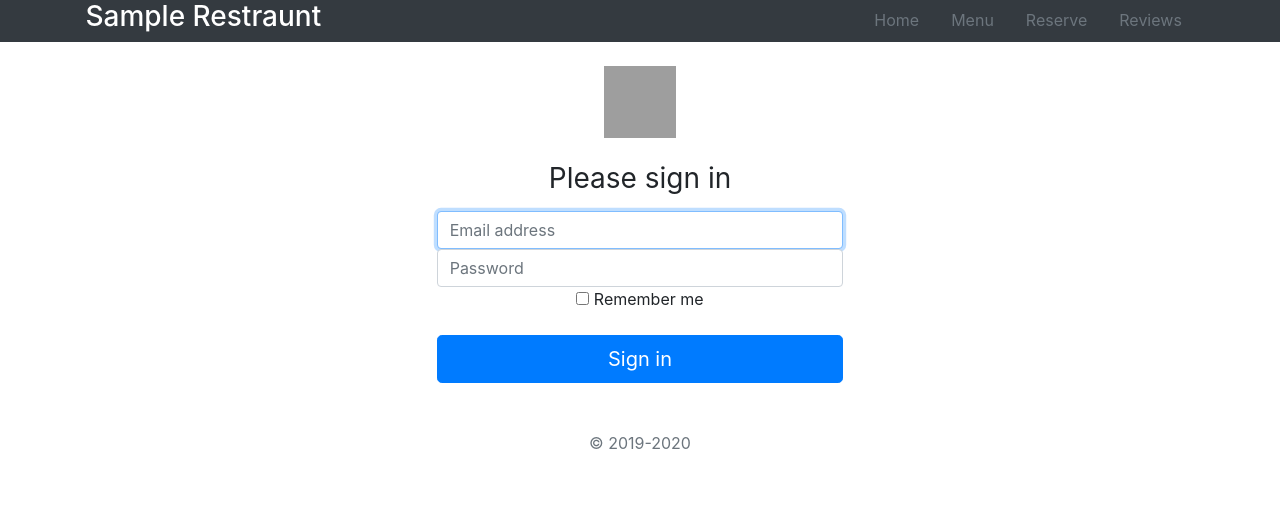
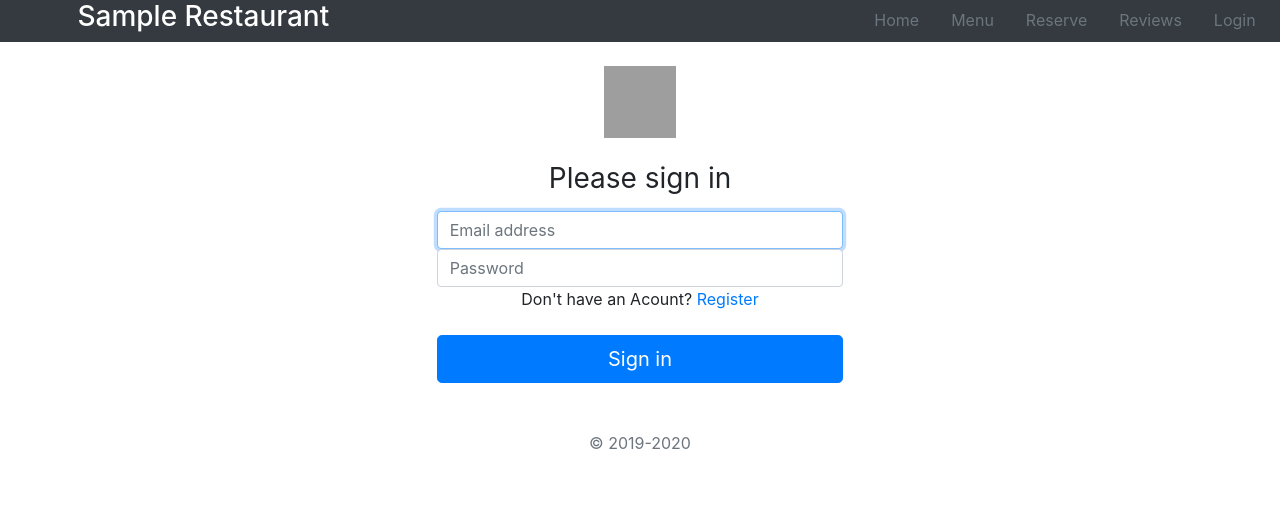
Before and after one commit to Bensonre/CS340_DB, a PHP site: page /SignIn.php in a window 1280 px wide. Shown: the top 508 px of the page. Run offline with PHP 8.4, Linux system fonts and the light colour scheme; data that the repository does not hold is empty; some libraries are stand-ins or nearby versions; grey boxes are pictures that could not be loaded.

Commit message:
feat(seesion): gets redirect working

```diff
--- a/Home.php
+++ b/Home.php
@@ -1,8 +1,8 @@
-<!DOCTYPE html>
 <?php
 $currentpage = "Home";
-//include('session.php');
+include('session.php');
 ?>
+<!DOCTYPE html>
 <html>
 
 <head>
@@ -18,7 +18,7 @@ $currentpage = "Home";
   ?>
     <main role="main" class="inner vh-100 d-flex justify-content-center align-items-center">
       <div>
-        <h1 class="cover-heading">Fake Restraunt</h1>
+        <h1 class="cover-heading">Fake Restaurant</h1>
         <p class="lead">This is a Sample site for Restraunts</p>
         <p class="lead">This Restraunts hours are 7:00 AM to 9:00 PM</p>
         <p class="lead">
--- a/Reserve.php
+++ b/Reserve.php
@@ -1,8 +1,8 @@
-<!DOCTYPE html>
 <?php
 $currentpage = "Reserve";
-//include('session.php');
+include('session.php');
 ?>
+<!DOCTYPE html>
 <html>
 
 <head>
--- a/Reviews.php
+++ b/Reviews.php
@@ -1,8 +1,8 @@
-<!DOCTYPE html>
 <?php
 $currentpage = "Reviews";
-//include('session.php');
+include('session.php');
 ?>
+<!DOCTYPE html>
 <html>
 
 <head>
--- a/SignIn.php
+++ b/SignIn.php
@@ -9,7 +9,7 @@ if ($_SERVER["REQUEST_METHOD"] == "POST") {
   $myusername = mysqli_real_escape_string($db, $_POST['username']);
   $mypassword = mysqli_real_escape_string($db, $_POST['password']);
 
-  $sql = "SELECT id FROM Customer WHERE username = '$myusername' and password = '$mypassword'";
+  $sql = "SELECT Cid FROM Customer WHERE Email = '$myusername' and Password = '$mypassword'";
   $result = mysqli_query($db, $sql);
   $row = mysqli_fetch_array($result, MYSQLI_ASSOC);
   $active = $row['active'];
@@ -50,9 +50,9 @@ if ($_SERVER["REQUEST_METHOD"] == "POST") {
         <input type="email" id="inputEmail" class="form-control" name="username" placeholder="Email address" required="" autofocus="">
         <label for="inputPassword" class="sr-only">Password</label>
         <input type="password" id="inputPassword" class="form-control" name="password" placeholder="Password" required="">
-        <div class="checkbox mb-3">
+        <div class="nav-item mb-3">
           <label>
-            <input type="checkbox" value="remember-me"> Remember me
+          Don't have an Acount?  <a href="Register.php"> Register <a/>
           </label>
         </div>
         <button class="btn btn-lg btn-primary btn-block" type="submit">Sign in</button>
--- a/header.php
+++ b/header.php
@@ -2,7 +2,7 @@
     <div class="inner">
         <nav class="nav nav-masthead text-center bg-dark text-white row">
             <div class="col-4">
-            <h3 class="masthead-brand">Sample Restraunt</h3>
+            <h3 class="masthead-brand">Sample Restaurant</h3>
             </div>
             <div class="col-4">
             </div>
@@ -23,6 +23,18 @@
                     echo "<span class='nav-link text-muted'>" . $page . "</span></a>";
                 }
             }
+
+            if(!isset($_SESSION['login_user'])){
+                    echo "<a href='SignIn.php' class='nav-item'>";
+
+                    echo "<span class='nav-link active text-muted'>Login</span></a>";
+		}
+
+            else{
+                    echo "<a class='nav-item'>";
+
+                    echo "<span class='nav-link active text-muted'>Hello" . $_Sesion['login_user'] . "</span></a>";
+		}
             ?>
         </nav>
     </div>
--- a/menu.php
+++ b/menu.php
@@ -1,8 +1,8 @@
-<!DOCTYPE html>
 <?php
 $currentpage = "Menu";
-//include('session.php');
+include('session.php');
 ?>
+<!DOCTYPE html>
 <html>
 
 <head>
```
Also changed, not shown: session.php (+7 -6 lines).
